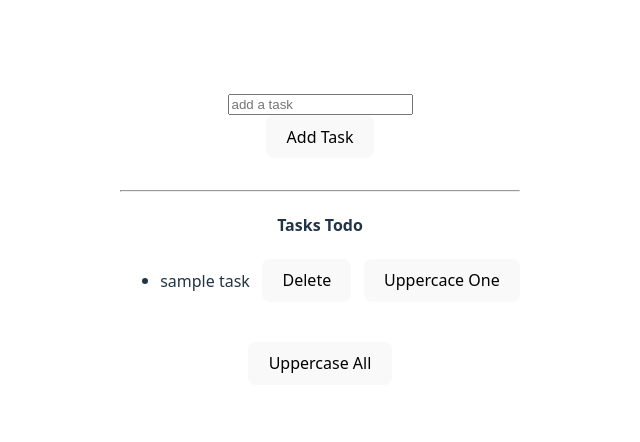
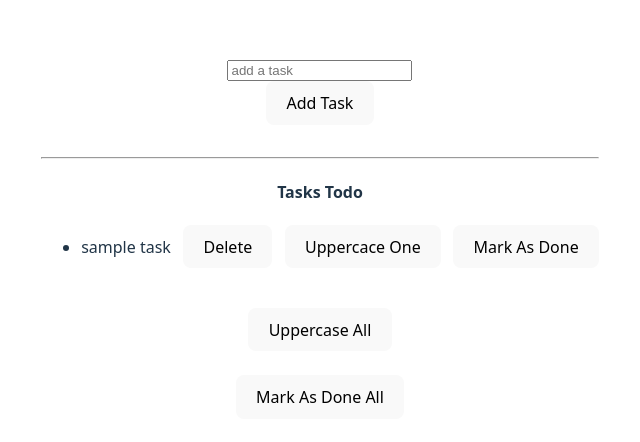
Before and after one commit to vanshmg09/React, a React (Vite) app in the folder REACT/react-state-class2/: page / in a window 1280 px wide. Shown: the part 162-604 px from the top of the page, without its empty margins (320-960 px from the left). Built offline with nearby package versions, Linux system fonts and the light colour scheme.

Commit message:
Mark as Done

```diff
--- a/REACT/react-state-class2/src/TodoList.jsx
+++ b/REACT/react-state-class2/src/TodoList.jsx
@@ -3,12 +3,12 @@
 
 
 export default function TodiList(){
-    let [todos, setTodos] = useState([{task: "sample task", id: uuidv4()}])
+    let [todos, setTodos] = useState([{task: "sample task", id: uuidv4(), isDone: false}])
     let [newTodo, setNewTodo] = useState("")
 
     let addNewTodo = () => {
         setTodos((prevTodo) => {
-            return [...prevTodo, {task:newTodo, id: uuidv4()}]
+            return [...prevTodo, {task:newTodo, id: uuidv4(), isDone: false}]
         });
         setNewTodo("")
     }
@@ -49,6 +49,33 @@
     )
 }
 
+let markAsDone = (id) => {
+    setTodos( (prevTodos) => prevTodos.map((todo) => {
+        if(todo.id == id){
+            return{
+            ...todo,
+            isDone : true
+            }
+        }else{
+            return todo;
+        }
+        }
+
+        )
+    )
+}
+
+let markAsDonneAll = () =>{
+    setTodos( (prevTodos) => prevTodos.map((todo) => {
+        return{
+            ...todo,
+            isDone: true
+            }
+        }
+        )
+    )
+}
+
     return(
         <div>
             <input placeholder="add a task" value={newTodo} onChange={updateTodoValue} />
@@ -60,17 +87,23 @@
             <ul>
                 {todos.map((todo) => (
                     <li key={todo.id}>
-                        <span>{todo.task}</span>
+                        <span style={todo.isDone ? {textDecorationLine: "line-through"} : {}}>
+                            {todo.task}
+                        </span>
                         &nbsp;&nbsp;&nbsp;
                         <button onClick={() => deleteTodo(todo.id)}>Delete</button>
                         &nbsp;&nbsp;&nbsp;
                         <button onClick={() => upperCaseOne(todo.id)}>Uppercace One</button>
+                        &nbsp;&nbsp;&nbsp;
+                        <button onClick={() => markAsDone(todo.id)}>Mark As Done</button>
                     </li>
                 ))}
             </ul>
             <br />
 
             <button onClick={upperCaseAll}>Uppercase All</button>
+            <br /> <br />
+            <button onClick={markAsDonneAll}>Mark As Done All</button>
         </div>
     )
 }
```
